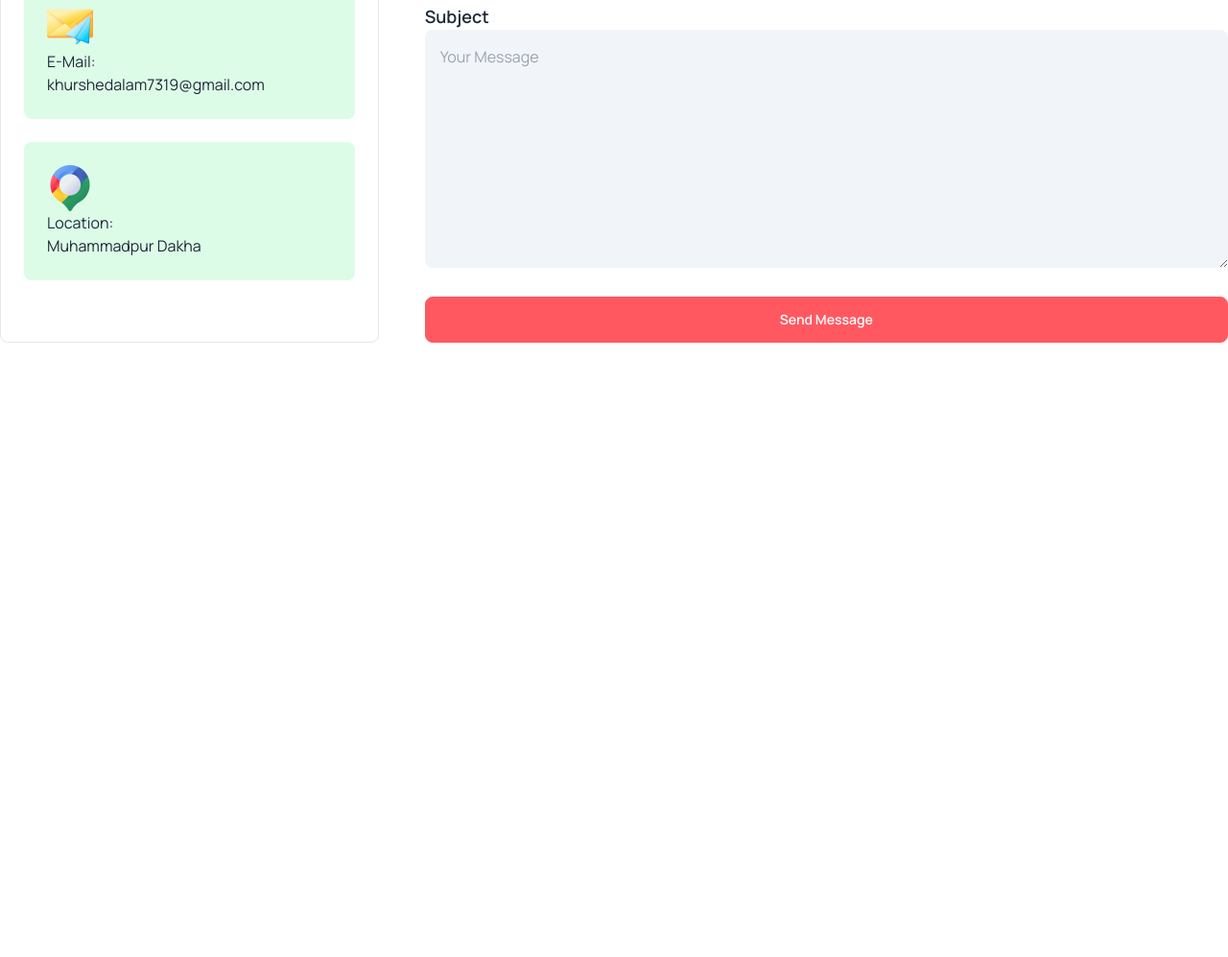
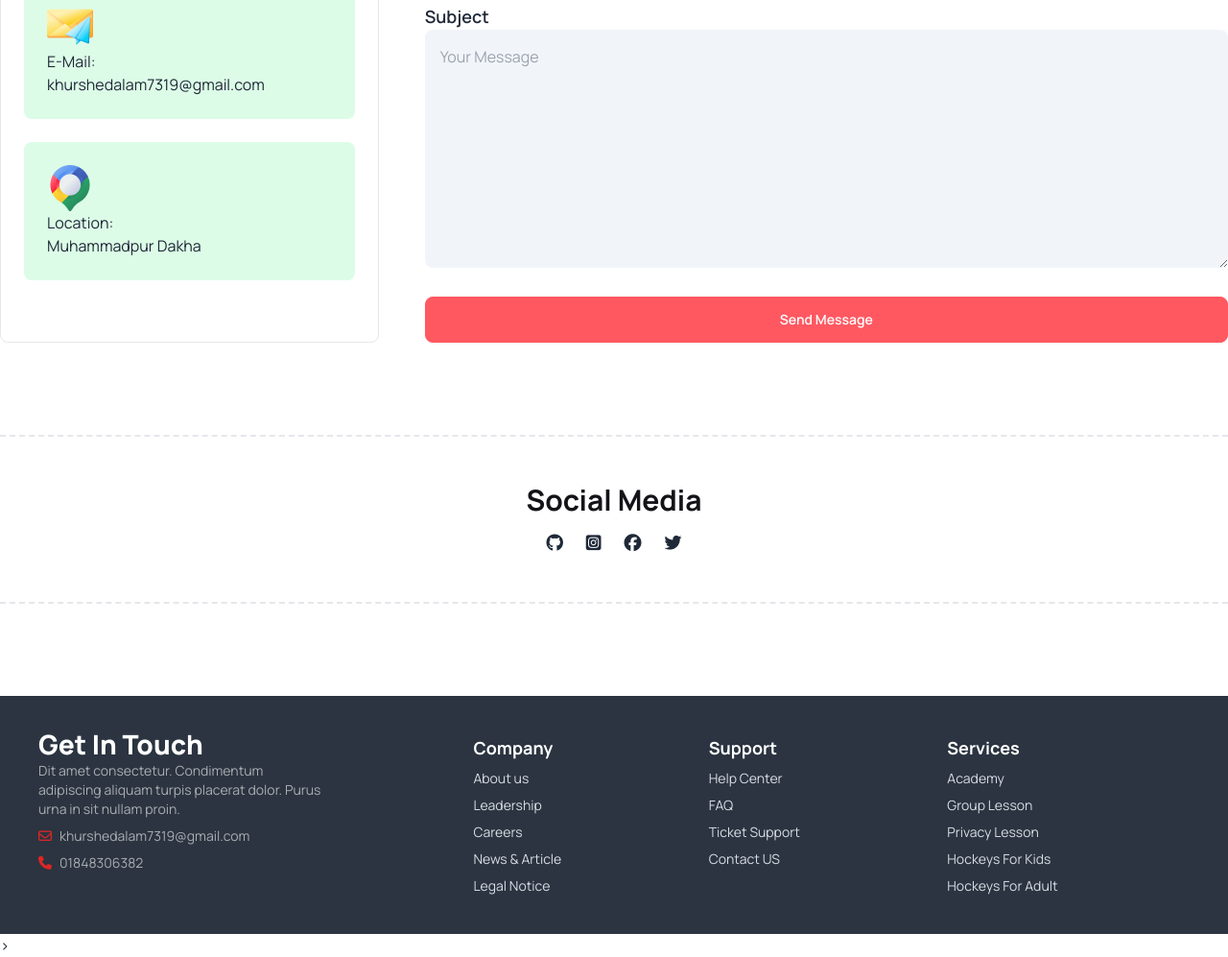
Before and after one commit to Khurshedspi/B9A3-Hockeys-2024, a plain HTML site: page index.html in a window 1280 px wide. Shown: the part 4921-5918 px from the top of the page at 96% size. Before the commit the page ends 5278 px from the top, so only its background shows below. Drawn offline with nearby package versions, Linux system fonts and the light colour scheme.

Commit message:
finall commited with footer

```diff
--- a/index.html
+++ b/index.html
@@ -741,15 +741,63 @@
         </section>
         <!-- ------------------------ Get In Touch Sections ends here --------------------------------------------  -->
 
+        <!-- social section  -->
+        <!-- title here  -->
+        <div class="border-y-[2px] border-dashed py-12 text-center mt-24">
+            <h1 class="text-3xl font-bold mb-3 text-[#131318]">Social Media</h1>
 
+            <div class="flex text-lg items-center justify-center space-x-6">
+                <h5><i class="fa-brands fa-github"></i></h5>
+                <h5><i class="fa-brands fa-square-instagram"></i></h5>
+                <h5><i class="fa-brands fa-facebook"></i></h5>
+                <h5><i class="fa-brands fa-twitter"></i></h5>
+            </div>
+        </div>
 
 
     </main>
 
     <!-- footer  -->
-    <footer>
+    <footer class="footer bg-neutral text-neutral-content mt-24 p-10">
+        <nav>
+            <h6 class=" text-[28px] font-extrabold text-[#FFFFFF]">Get In Touch</h6>
+            <p class="w-[300px] text-[#FFFFFF99]">Dit amet consectetur. Condimentum adipiscing aliquam turpis placerat
+                dolor. Purus urna
+                in sit nullam proin. </p>
+            <div class="flex space-x-2">
+                <h5 class="text-red-600"><i class="fa-regular fa-envelope"></i></h5>
+                <p class="text-[#FFFFFF99]">khurshedalam7319@gmail.com</p>
+            </div>
+            <div class="flex space-x-2">
+                <h5 class="text-red-600"><i class="fa-solid fa-phone"></i></i></h5>
+                <p class="text-[#FFFFFF99]">01848306382</p>
+            </div>
+        </nav>
+        <nav>
+            <h6 class="text-[#FFFFFF] text-lg font-bold">Company</h6>
+            <a class="link link-hover">About us</a>
+            <a class="link link-hover">Leadership</a>
+            <a class="link link-hover">Careers</a>
+            <a class="link link-hover">News & Article</a>
+            <a class="link link-hover">Legal Notice</a>
+        </nav>
+        <nav>
+            <h6 class="text-[#FFFFFF] text-lg font-bold">Support</h6>
+            <a class="link link-hover">Help Center</a>
+            <a class="link link-hover">FAQ</a>
+            <a class="link link-hover">Ticket Support</a>
+            <a class="link link-hover">Contact US</a>
+        </nav>
+        <nav>
+            <h6 class="text-[#FFFFFF] text-lg font-bold">Services</h6>
+            <a class="link link-hover">Academy </a>
+            <a class="link link-hover">Group Lesson</a>
+            <a class="link link-hover">Privacy Lesson</a>
+            <a class="link link-hover">Hockeys For Kids</a>
+            <a class="link link-hover">Hockeys For Adult </a>
+        </nav>
 
-    </footer>
+    </footer>>
 </body>
 
 </html>
```
